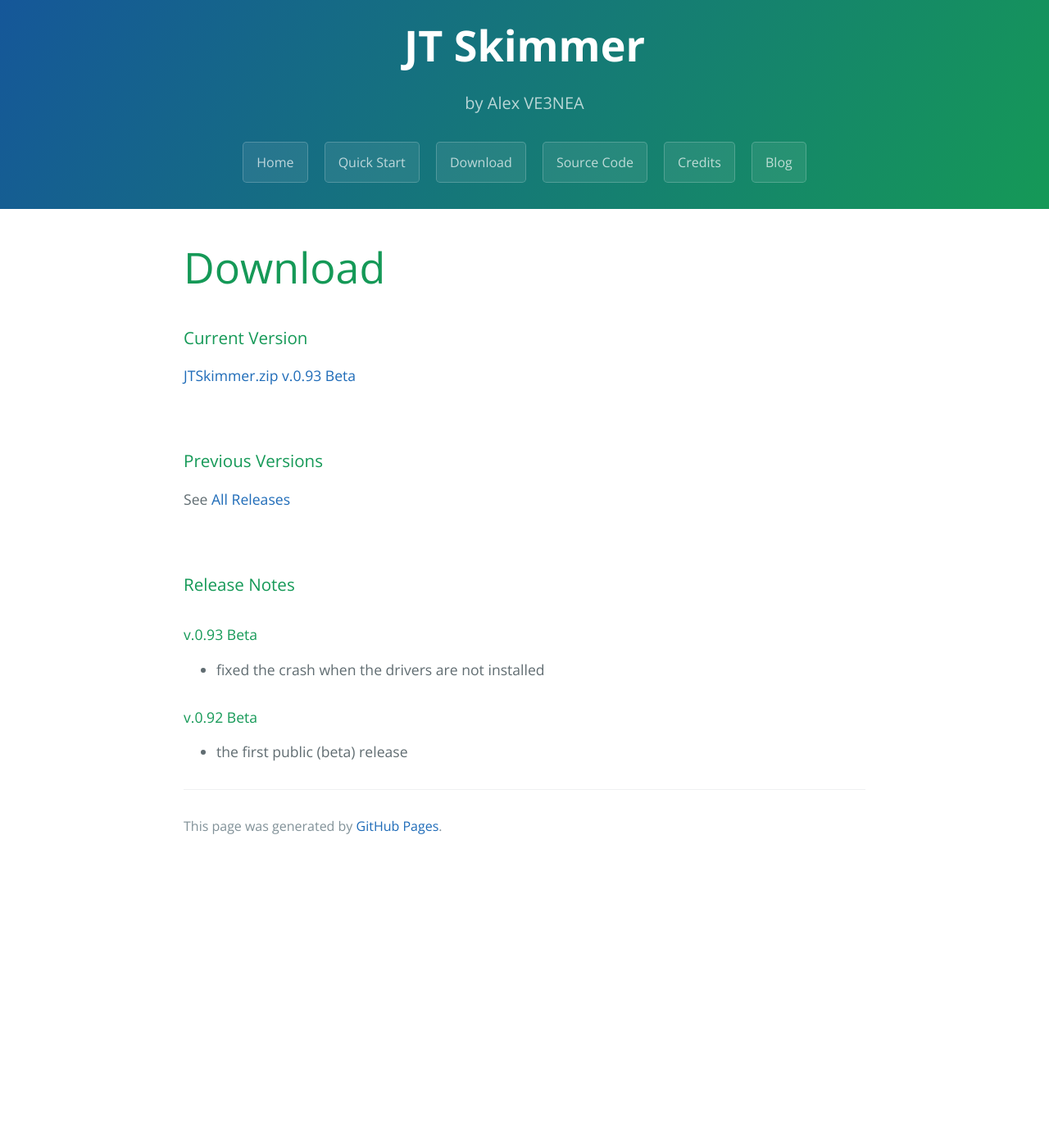
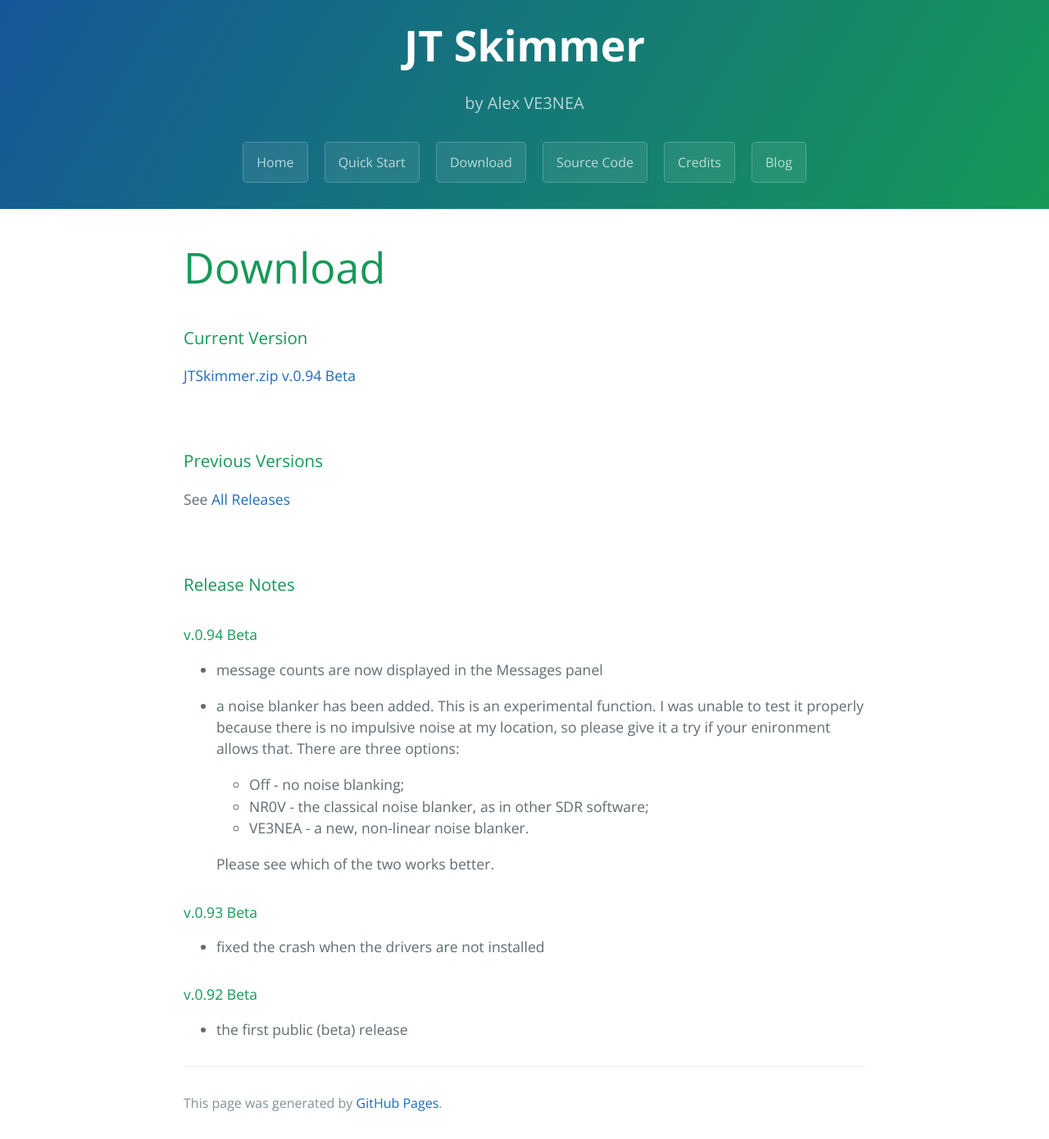
Before and after one commit to VE3NEA/JTSkimmer, a Jekyll site: the page built from docs/download.md, in a window 1280 px wide. Shown: the whole page at 82% size. Built offline with Jekyll 4.4.1, drawn with Linux system fonts in a browser that asks for light colours; before the commit the page ends 1052 px from its top, so only the background shows below that.

```diff
--- a/docs/download.md
+++ b/docs/download.md
@@ -5,7 +5,7 @@ title: Download
 
 ### Current Version
 
-[JTSkimmer.zip v.0.93 Beta](https://github.com/VE3NEA/JTSkimmer/releases/download/v.0.93-beta/JTSkimmer.zip)
+[JTSkimmer.zip v.0.94 Beta](https://github.com/VE3NEA/JTSkimmer/releases/download/v.0.94-beta/JTSkimmer.zip)
 
 <br>
 ### Previous Versions
@@ -15,6 +15,18 @@ See [All Releases](https://github.com/VE3NEA/JTSkimmer/releases)
 <br>
 ### Release Notes
 
+#### v.0.94 Beta
+  - message counts are now displayed in the Messages panel
+
+  - a noise blanker  has been added. This is an experimental function. I was unable to test
+  it properly because there is no impulsive noise at my location, so please give it a try
+  if your enironment allows that. There are three options:
+    - Off - no noise blanking;
+    - NR0V - the classical noise blanker, as in other SDR software;
+    - VE3NEA - a new, non-linear noise blanker.
+
+    Please see which of the two works better.
+
 #### v.0.93 Beta
   - fixed the crash when the drivers are not installed
 
```
Also changed, not shown: docs/index.md (+4 -0 lines), 5 other files.
